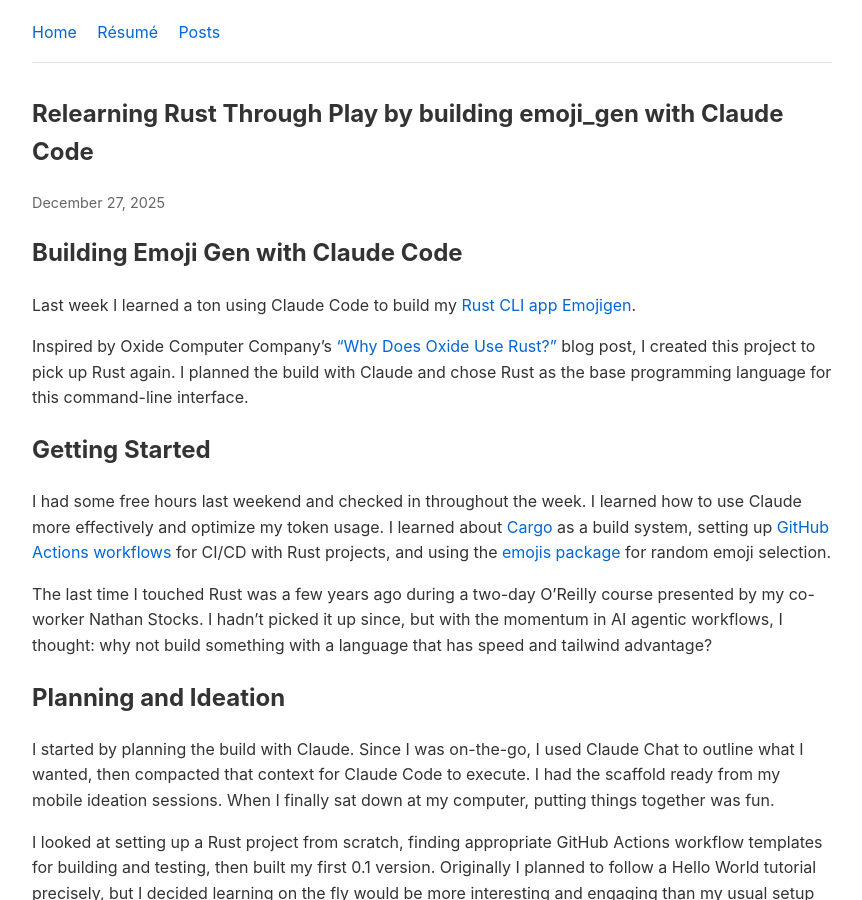
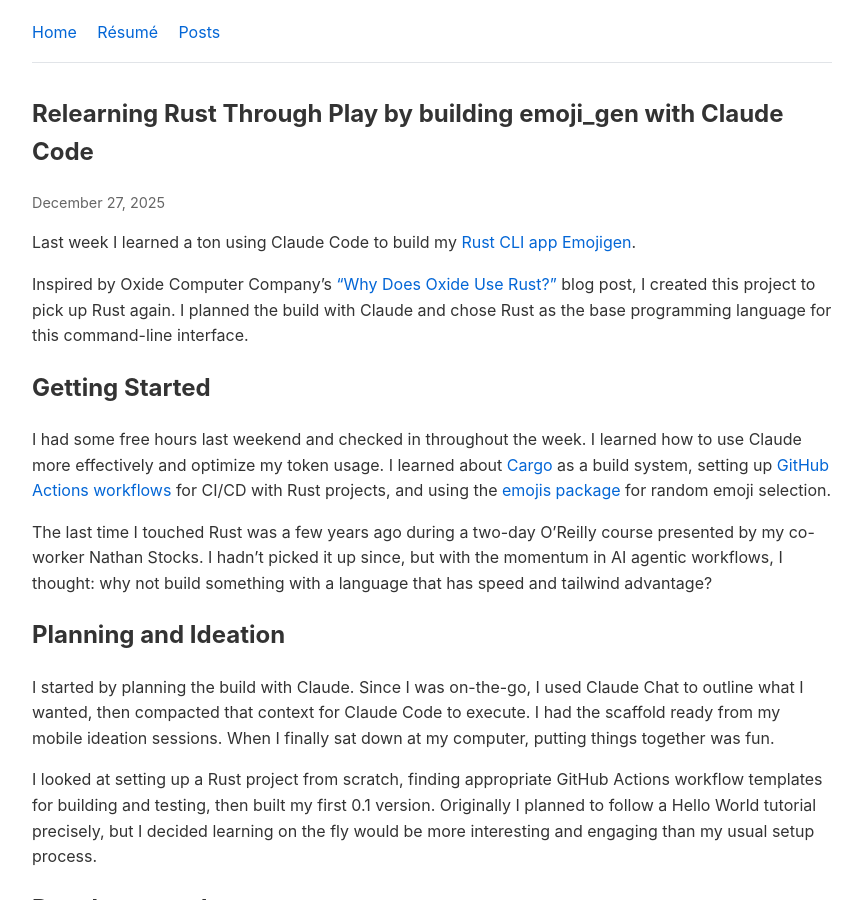
Before and after one commit to francisfuzz/dotcom, a Jekyll site: the page built from _posts/2025-12-27-relearning-rust-through-play-weekend-building-with-claude-code.md, in a window 1280 px wide and 900 px high. Shown: the whole window, without its empty margins (208-1070 px from the left). Built offline with Jekyll 4.4.1, drawn with Linux system fonts in a browser that asks for light colours; our own code applies the rules of GitHub Pages for plain Markdown files.

Commit message:
Remove title from Rust learning blog post
Removed the title 'Building Emoji Gen with Claude Code' from the post.

```diff
--- a/_posts/2025-12-27-relearning-rust-through-play-weekend-building-with-claude-code.md
+++ b/_posts/2025-12-27-relearning-rust-through-play-weekend-building-with-claude-code.md
@@ -4,8 +4,6 @@ date: 2025-12-27
 description: What happens when you combine Rust, Claude Code, and free weekend hours? I built Emojigen and rediscovered the joy of coding without deadlines while learning about AI-assisted workflows.
 tag: workflow
 ---
-
-# Building Emoji Gen with Claude Code
 
 Last week I learned a ton using Claude Code to build my [Rust CLI app Emojigen](https://github.com/francisfuzz/emoji_gen).
 
```
